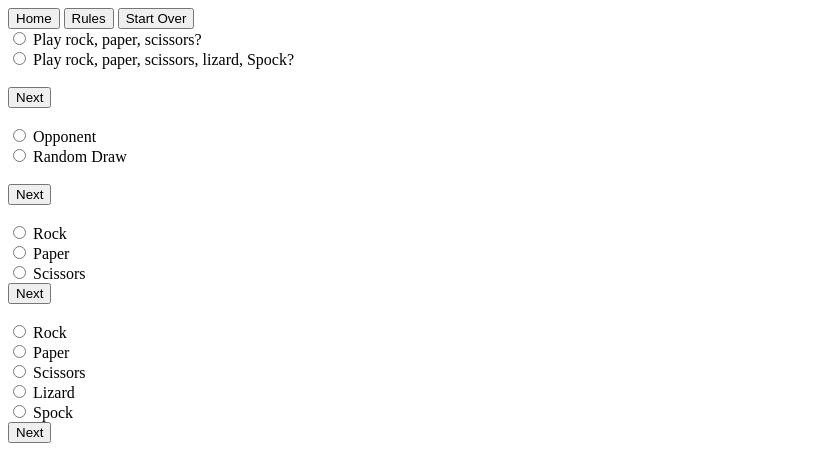
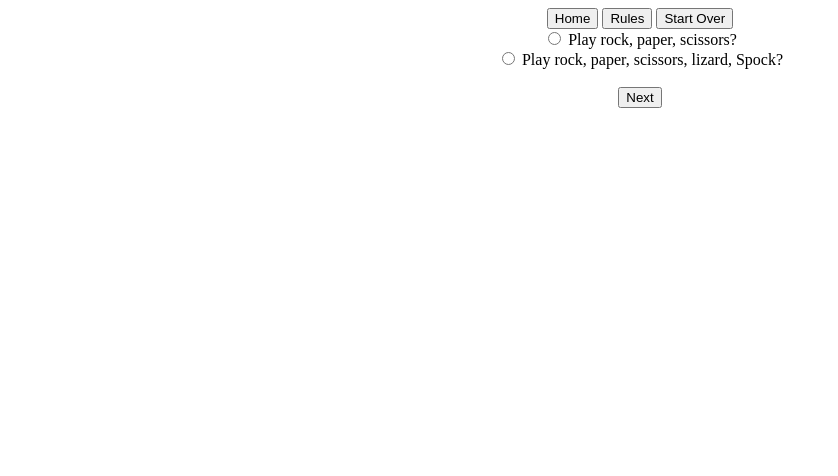
Before and after one commit to comp426-2023-spring/e02-nathaniel-nguyen, a website: page public/index.html in a window 1280 px wide. Shown: the top 476 px of the page, without its empty margins (0-838 px from the left). Drawn offline with Linux system fonts and the light colour scheme.

Commit message:
Centered text-alignment.

```diff
--- a/public/styles.css
+++ b/public/styles.css
@@ -1,17 +1,20 @@
 body {
+    text-align: center;
     background-color: white;
 }
 
 h1 {
+    text-align: center;
 }
 
 p {
+    text-align: center;
 }
 
 div.active {
-    display: center;
+    display: block;
 }
 
 div.inactive {
-    display: center;
+    display: none;
 }
```
